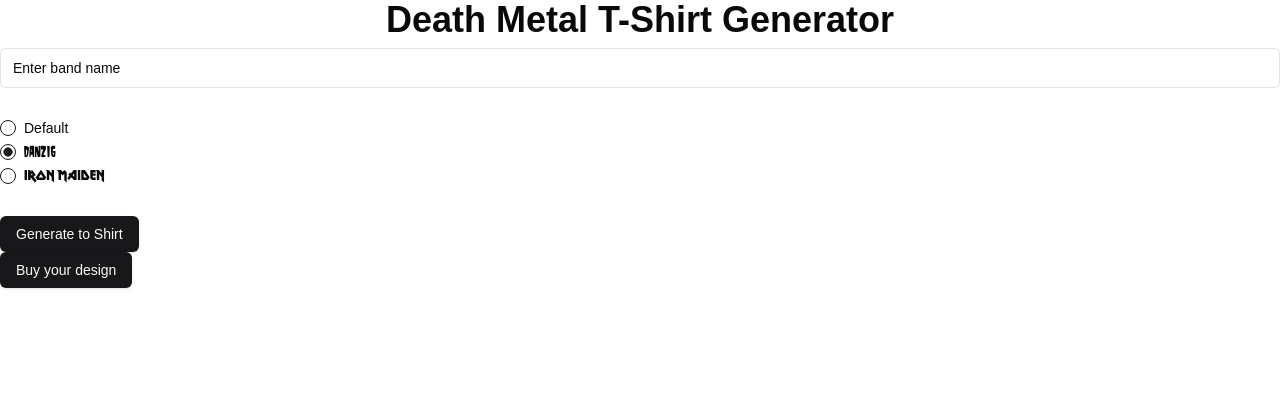
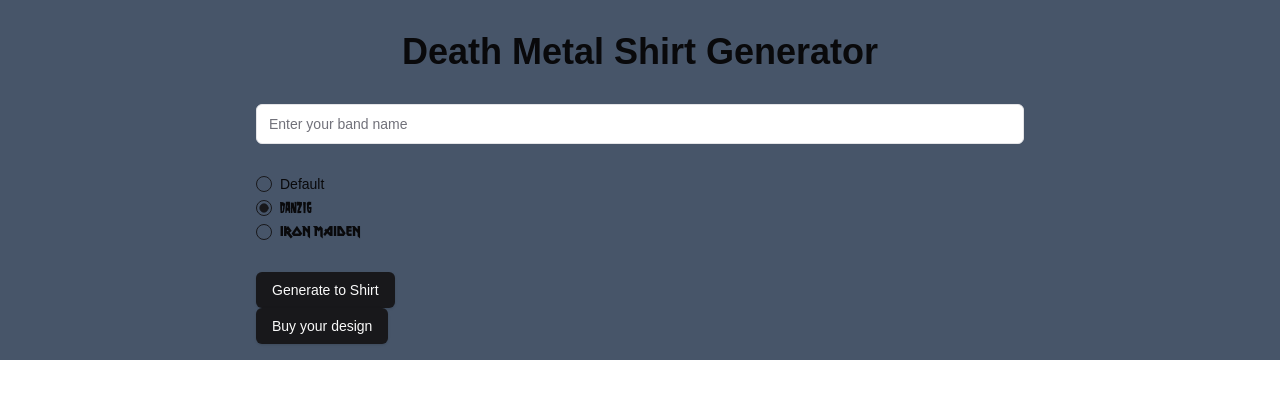
Before and after one commit to its-clem-fandango/easy-metal-shirts, a Next.js app: page / in a window 1280 px wide. Shown: the top 398 px of the page. Built offline with nearby package versions, Linux system fonts and the light colour scheme.

Commit message:
Submit form & Styles

```diff
--- a/app/components/InputForm.tsx
+++ b/app/components/InputForm.tsx
@@ -1,5 +1,11 @@
 "use client";
 
+/* ZAZZLE TEMPLATE ID:
+
+https://www.zazzle.com/api/create/at-238052026395297176?rf=238052026395297176&pd=256346466156199953&ed=true&ax=Linkover&t_image1_iid=1366fc79-b353-4951-90e9-c173a9038297
+
+TODO: I need to generate an image url so that I can pass it to zazzle
+*/
 import { Input } from "@/components/ui/input";
 import { zodResolver } from "@hookform/resolvers/zod";
 import { useForm } from "react-hook-form";
@@ -30,7 +36,7 @@
   const form = useForm<z.infer<typeof formSchema>>({
     resolver: zodResolver(formSchema),
     defaultValues: {
-      bandname: "Enter band name",
+      bandname: "",
     },
   });
 
@@ -49,7 +55,11 @@
           render={({ field }) => (
             <FormItem>
               <FormControl>
-                <Input placeholder="shadcn" {...field} />
+                <Input
+                  className="text-2xl"
+                  placeholder="Enter your band name"
+                  {...field}
+                />
               </FormControl>
               <FormMessage />
             </FormItem>
--- a/app/page.tsx
+++ b/app/page.tsx
@@ -2,12 +2,14 @@
 import InputForm from "./components/InputForm";
 export default function Home() {
   return (
-    <>
-      <h1 className="flex justify-center text-4xl font-bold mb-2">
-        Death Metal T-Shirt Generator
+    <main className="flex-col p-4 bg-slate-600">
+      <h1 className="text-4xl text-center font-bold mb-8 mt-4">
+        Death Metal Shirt Generator
       </h1>
-      <InputForm />
-      <Button>Buy your design</Button>
-    </>
+      <div className="max-w-screen-md w-full mx-auto">
+        <InputForm />
+        <Button>Buy your design</Button>
+      </div>
+    </main>
   );
 }
```
